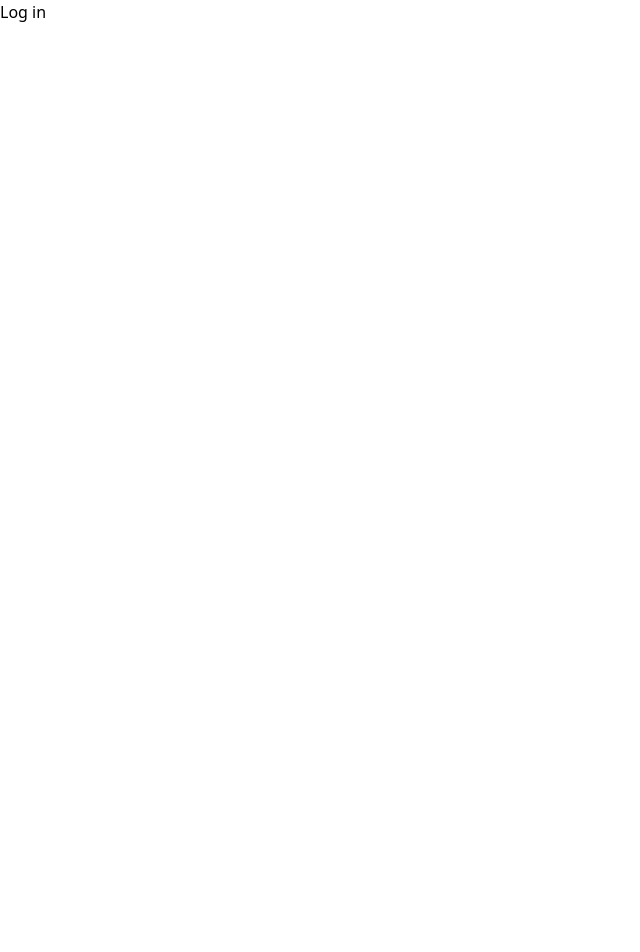
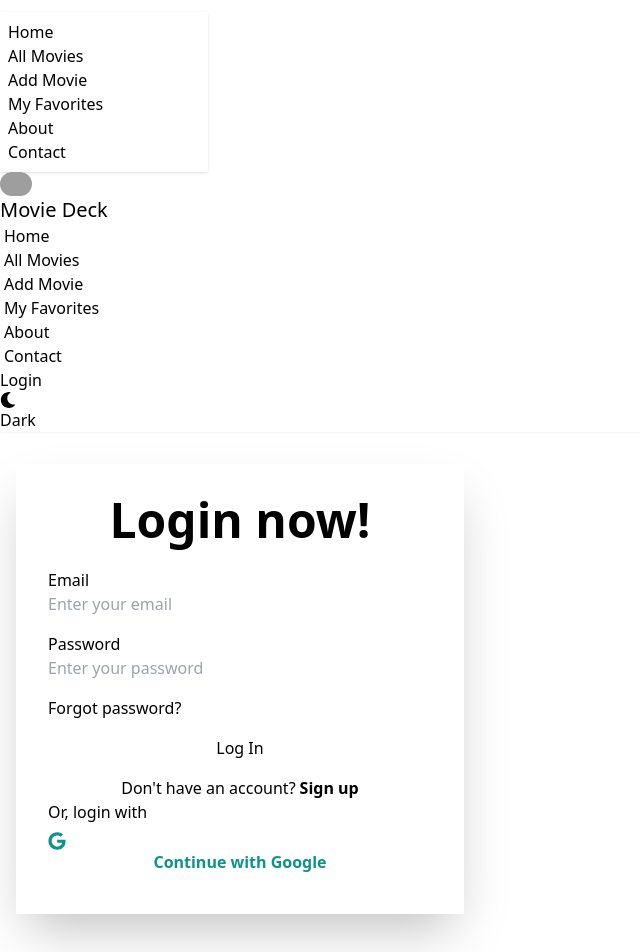
Before and after one commit to dmmalek/movie-deck-orchid-client, a React (Vite) app: page /auth/login in a window 1280 px wide. Shown: the top 952 px of the page, without its empty margins (0-640 px from the left). Before the commit the page ends 800 px from the top, so only its background shows below. Built offline with nearby package versions, Linux system fonts and the light colour scheme; no server answers; grey boxes are pictures that could not be loaded.

Commit message:
add social login and log in component

```diff
--- a/package.json
+++ b/package.json
@@ -14,7 +14,8 @@
     "react": "^19.1.1",
     "react-dom": "^19.1.1",
     "react-icons": "^5.5.0",
-    "react-router-dom": "^7.9.3"
+    "react-router-dom": "^7.9.3",
+    "sweetalert2": "^11.23.0"
   },
   "devDependencies": {
     "@eslint/js": "^9.36.0",
--- a/src/auth/LogIn.jsx
+++ b/src/auth/LogIn.jsx
@@ -1,7 +1,126 @@
+import { useContext, useRef, useState } from "react";
+import { NavLink, useLocation, useNavigate } from "react-router-dom";
+
+import Swal from "sweetalert2";
+import AuthContext from "../context/AuthContext";
+import SocialLogIn from "./SocialLogIn";
+
 const LogIn = () => {
+  const { signInUser, forgetPassword } = useContext(AuthContext);
+  const navigate = useNavigate();
+  const location = useLocation();
+  const [errorMessage, setErrorMessage] = useState("");
+
+  const emailRef = useRef();
+  const handleSubmit = (e) => {
+    e.preventDefault();
+    const form = e.target;
+    const email = form.email.value;
+    const password = form.password.value;
+
+    signInUser(email, password)
+      .then((result) => {
+        if (result.user) {
+          Swal.fire({
+            title: "Good job!",
+            text: "Sign In Succesfully",
+            icon: "success",
+          });
+          const redirectTo = location.state || "/";
+          navigate(redirectTo);
+        }
+      })
+      .catch((error) => {
+        const errMesage = error.message;
+        const splitMsg = errMesage.split("/")[1];
+        const sliceMsg = splitMsg.slice(0, 18);
+        setErrorMessage(sliceMsg);
+      });
+  };
+  const handleUpdatePassword = () => {
+    const email = emailRef.current.value;
+    if (!email) {
+      alert("Please Type Valid Email");
+    } else {
+      forgetPassword(email).then(() => {
+        alert("send email for password reset");
+      });
+    }
+  };
+
   return (
-    <div>
-      <h1>Log in</h1>
+    <div className="hero bg-base-200 min-h-screen px-4 py-8">
+      <div className="w-full max-w-md">
+        <div className="card bg-base-100 w-full shadow-2xl">
+          <div className="card-body p-4 sm:p-6 md:p-8">
+            <h1 className="text-2xl sm:text-3xl md:text-4xl lg:text-5xl font-bold text-center mb-4 sm:mb-6">
+              Login now!
+            </h1>
+            <form onSubmit={handleSubmit} className="space-y-4">
+              <div className="form-control">
+                <label className="label text-sm sm:text-base">
+                  <span className="label-text">Email</span>
+                </label>
+                <input
+                  type="email"
+                  className="input input-bordered w-full text-sm sm:text-base"
+                  name="email"
+                  placeholder="Enter your email"
+                  ref={emailRef}
+                  required
+                />
+              </div>
+              <div className="form-control">
+                <label className="label text-sm sm:text-base">
+                  <span className="label-text">Password</span>
+                </label>
+                <input
+                  type="password"
+                  className="input input-bordered w-full text-sm sm:text-base"
+                  name="password"
+                  placeholder="Enter your password"
+                  autoComplete="off"
+                  required
+                />
+              </div>
+              <div className="text-left">
+                <button
+                  type="button"
+                  className="link link-hover text-sm sm:text-base "
+                >
+                  Forgot password?
+                </button>
+              </div>
+              <div className="form-control mt-4 sm:mt-6">
+                <button
+                  className="btn  w-full text-sm sm:text-base"
+                  type="submit"
+                >
+                  Log In
+                </button>
+              </div>
+            </form>
+            <p className="text-center text-sm sm:text-base mt-4">
+              Don't have an account?
+              <NavLink
+                className="btn-ghost font-bold ml-1 hover:underline"
+                to="/auth/register"
+              >
+                Sign up
+              </NavLink>
+            </p>
+            {errorMessage && (
+              <div className="alert alert-error mt-4">
+                <span className="text-xs sm:text-sm">
+                  {errorMessage} - Please enter valid email or password
+                </span>
+              </div>
+            )}
+            <div className="divider text-sm sm:text-base">Or, login with</div>
+            <SocialLogIn />
+          </div>
+        </div>
+      </div>
     </div>
   );
 };
--- /dev/null
+++ b/src/auth/SocialLogIn.jsx
@@ -0,0 +1,34 @@
+import { useContext } from "react";
+import AuthContext from "../context/AuthContext";
+import { useLocation, useNavigate } from "react-router-dom";
+import { FaGoogle } from "react-icons/fa";
+
+const SocialLogIn = () => {
+  const { signInByGoogle } = useContext(AuthContext);
+  const navigate = useNavigate();
+  const location = useLocation();
+  const handleGoogleLogIn = () => {
+    signInByGoogle().then((result) => {
+      if (result.user) {
+        const redirectTo = location.state || "/";
+        navigate(redirectTo);
+      }
+    });
+    // .catch((error) => console.log(error.message));
+  };
+  return (
+    <div className="text-center">
+      <div className="py-2">
+        <button
+          onClick={handleGoogleLogIn}
+          className="btn btn-outline hover:bg-green-600 hover:text-white hover:border-green-600 text-teal-600 font-semibold w-full text-sm sm:text-base transition-colors duration-200"
+        >
+          <FaGoogle className="text-lg" />
+          <span>Continue with Google</span>
+        </button>
+      </div>
+    </div>
+  );
+};
+
+export default SocialLogIn;
--- a/src/context/AuthProvider.jsx
+++ b/src/context/AuthProvider.jsx
@@ -8,9 +8,9 @@ import {
   signOut,
   updateProfile,
 } from "firebase/auth";
-import { createContext, useEffect, useState } from "react";
-import auth from "../../firebase/firebase.init";
-export const AuthContext = createContext();
+import { useEffect, useState } from "react";
+import AuthContext from "./AuthContext";
+import auth from "../firebase/firebase.init";
 
 const AuthProvider = ({ children }) => {
   const [user, setUser] = useState();
--- a/src/firebase/firebase.init.js
+++ b/src/firebase/firebase.init.js
@@ -1,5 +1,6 @@
 // Import the functions you need from the SDKs you need
 import { initializeApp } from "firebase/app";
+import { getAuth } from "firebase/auth";
 // TODO: Add SDKs for Firebase products that you want to use
 // https://firebase.google.com/docs/web/setup#available-libraries
 
--- a/src/layouts/AuthLayout.jsx
+++ b/src/layouts/AuthLayout.jsx
@@ -1,9 +1,13 @@
 import { Outlet } from "react-router-dom";
+import Footer from "../component/Footer";
+import Navbar from "../component/Navbar";
 
 const AuthLayout = () => {
   return (
     <div>
+      <Navbar />
       <Outlet />
+      <Footer />
     </div>
   );
 };
--- a/src/main.jsx
+++ b/src/main.jsx
@@ -3,9 +3,12 @@ import { createRoot } from "react-dom/client";
 import "./index.css";
 import router from "./routes/router";
 import { RouterProvider } from "react-router-dom";
+import AuthProvider from "./context/AuthProvider";
 
 createRoot(document.getElementById("root")).render(
   <StrictMode>
-    <RouterProvider router={router} />
+    <AuthProvider>
+      <RouterProvider router={router} />
+    </AuthProvider>
   </StrictMode>
 );
```
Also changed, not shown: 1 other file (tests, documents, lock files or other folders).
